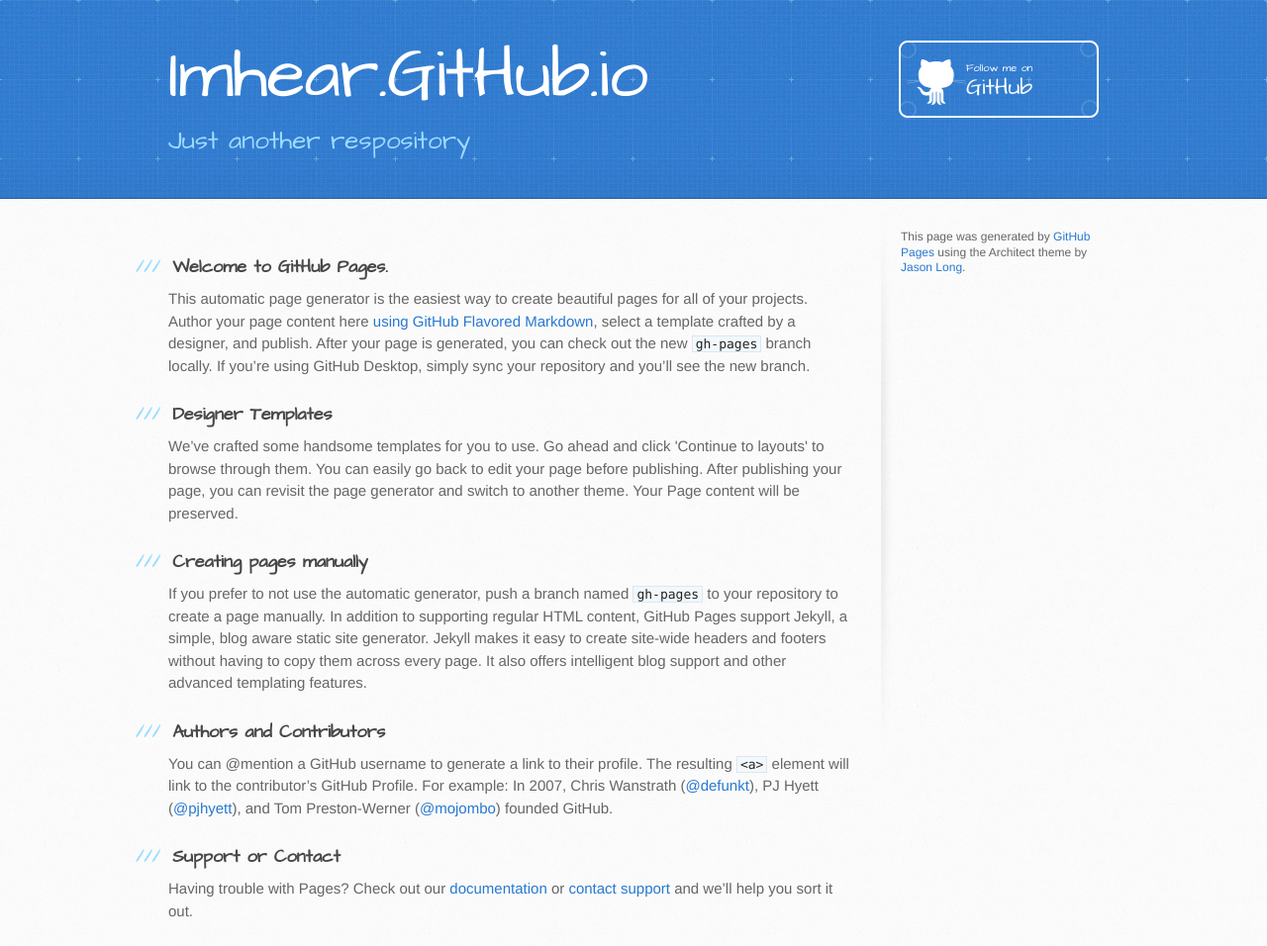
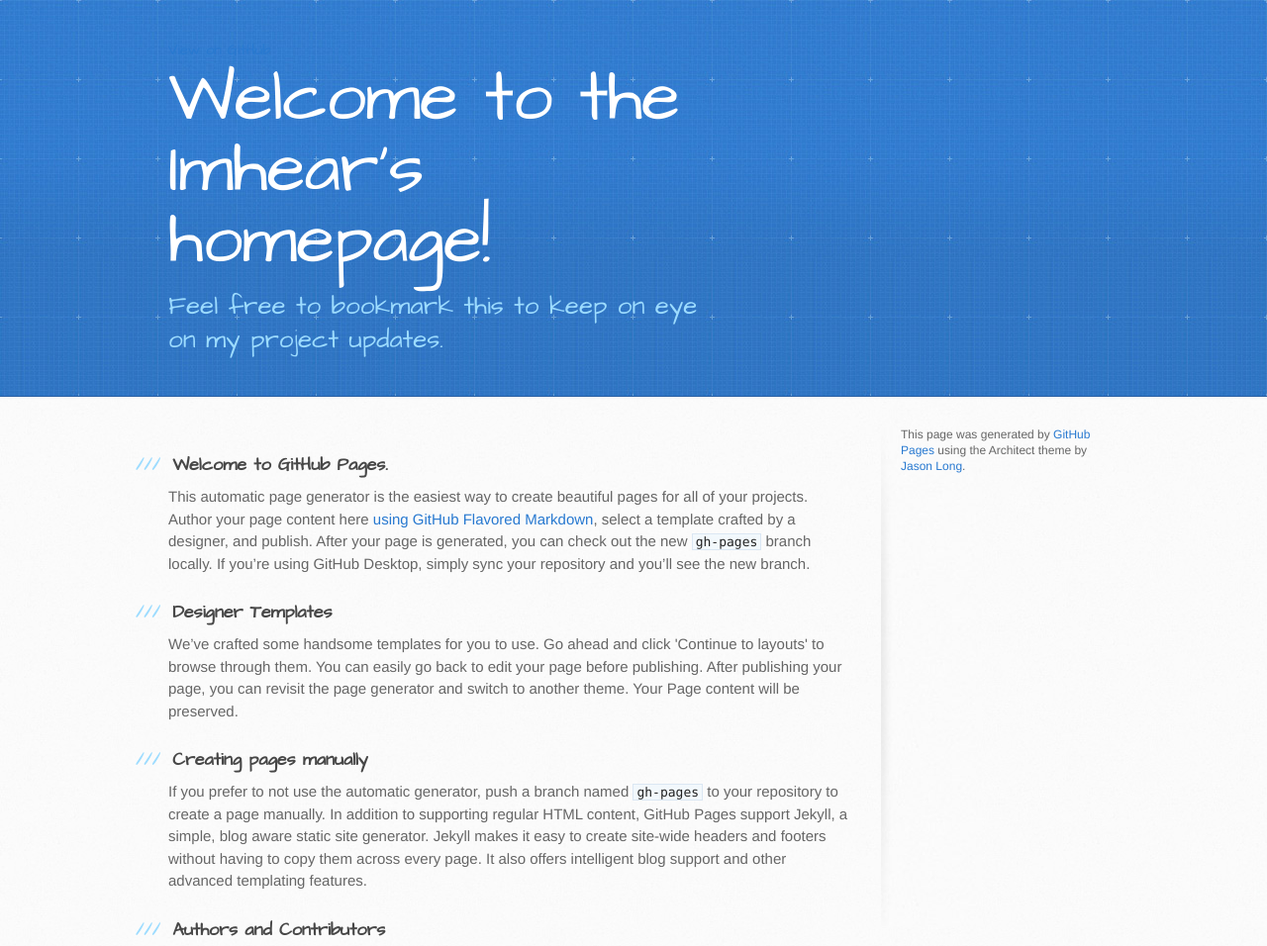
Before and after one commit to imhear/imhear.github.io, a plain HTML site: page index.html in a window 1280 px wide. Shown: the top 956 px of the page at 99% size. Drawn offline with Linux system fonts and the light colour scheme.

Commit message:
Add a feiendlier title and tagline

```diff
--- a/index.html
+++ b/index.html
@@ -13,15 +13,15 @@
     <script src="//html5shiv.googlecode.com/svn/trunk/html5.js"></script>
     <![endif]-->
 
-    <title>Imhear.GitHub.io by imhear</title>
+    <title>Welcome to the Imhear’s homepage!</title>
   </head>
 
   <body>
-    <header>
+    <header class="outer">
       <div class="inner">
-        <h1>Imhear.GitHub.io</h1>
-        <h2>Just another respository</h2>
-        <a href="https://github.com/imhear" class="button"><small>Follow me on</small> GitHub</a>
+        <a href="https://github.com/imhear" class="">View on GitHub</a>
+        <h1>Welcome to the Imhear’s homepage!</h1>
+        <h2>Feel free to bookmark this to keep on eye on my project updates.</h2>
       </div>
     </header>
 
```
